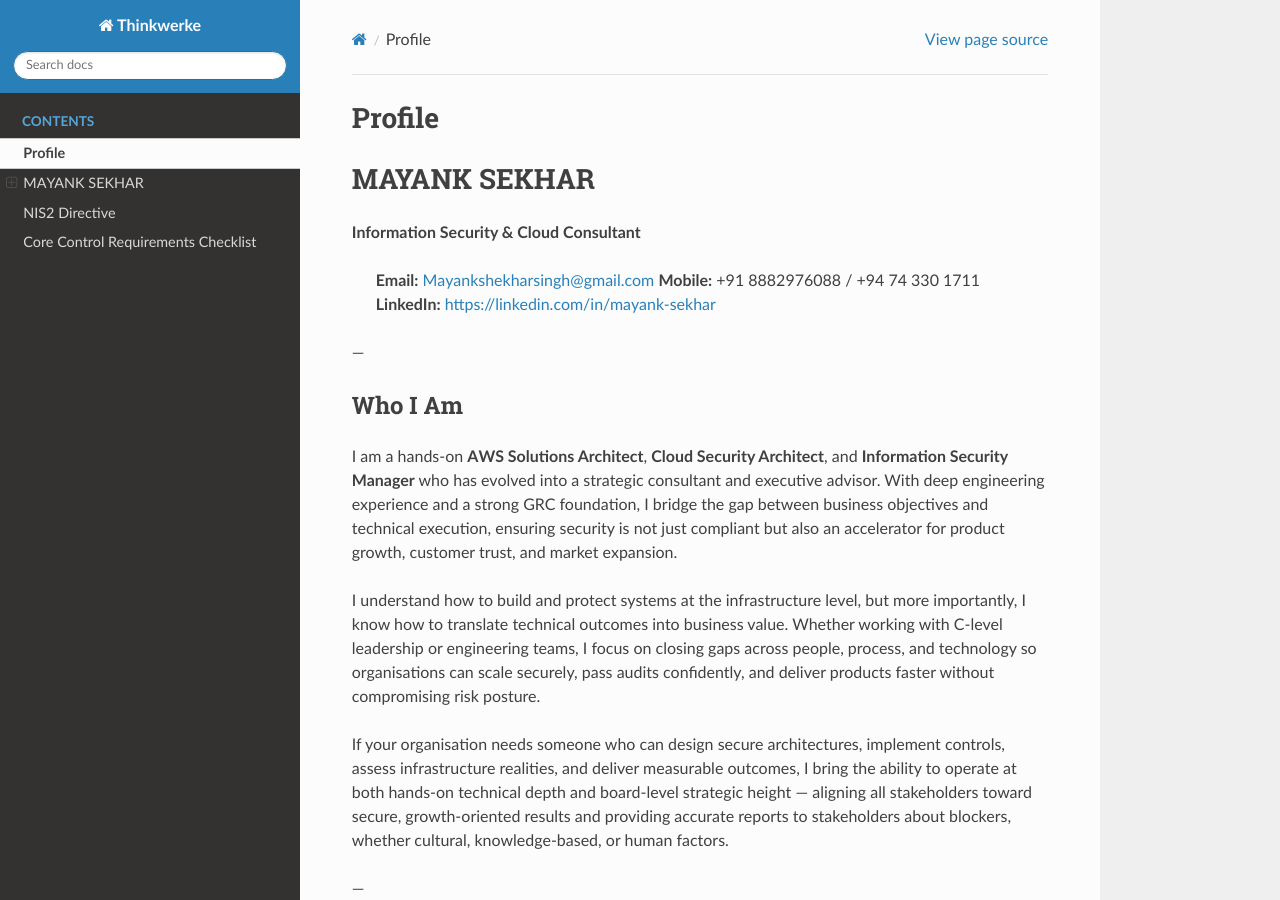
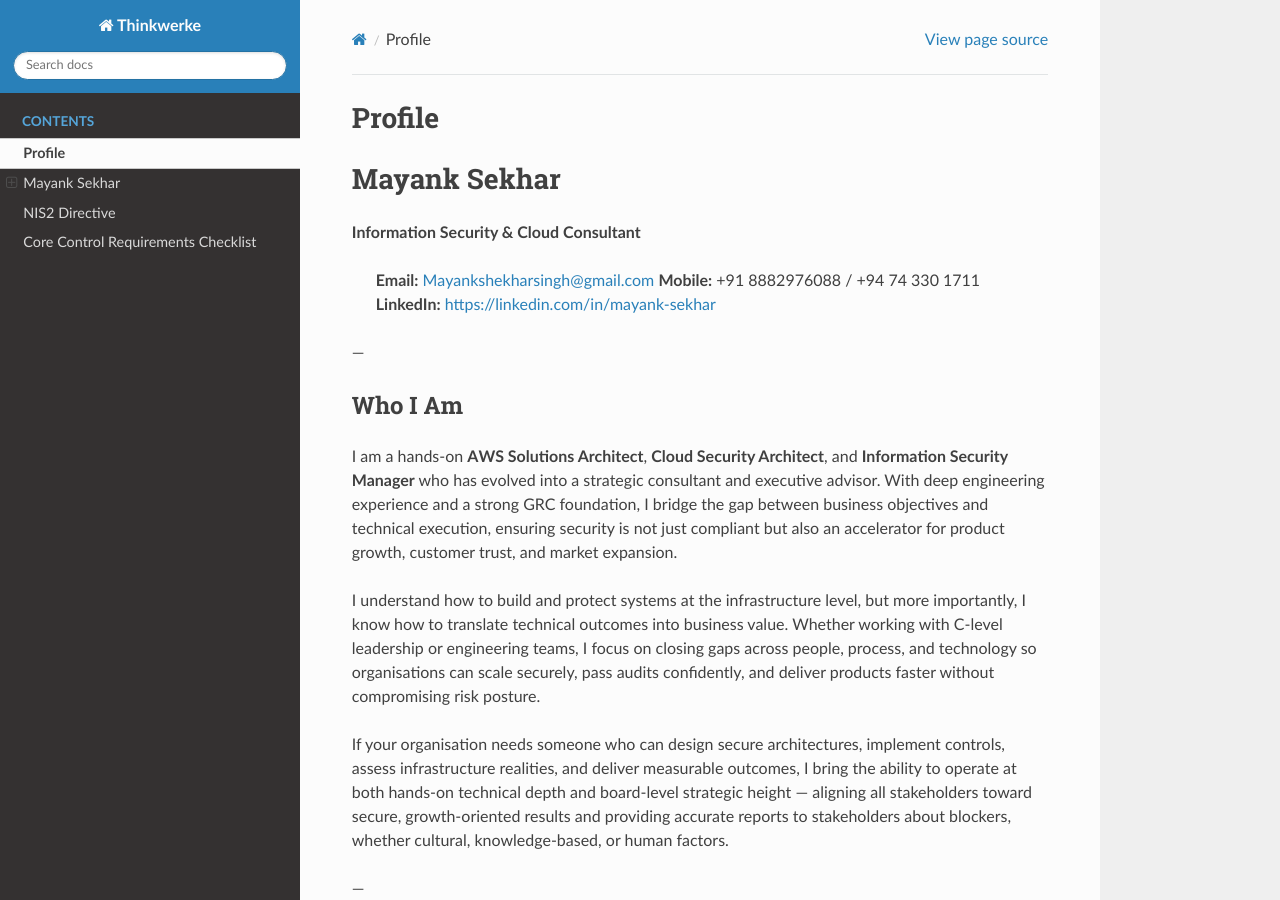
Before and after one commit to Mynkskhr/docs.thinkwerke, a Sphinx documentation site: the page built from docs/source/profile.rst, in a window 1280 px wide and 900 px high. Built offline with Sphinx 7.4.7 and the Read the Docs theme 3.1.0, drawn with Linux system fonts in a browser that asks for light colours.

```diff
--- a/docs/source/profile.rst
+++ b/docs/source/profile.rst
@@ -1,7 +1,7 @@
 Profile
 =======
 
-MAYANK SEKHAR
+Mayank Sekhar
 =============
 
 **Information Security & Cloud Consultant**
```
